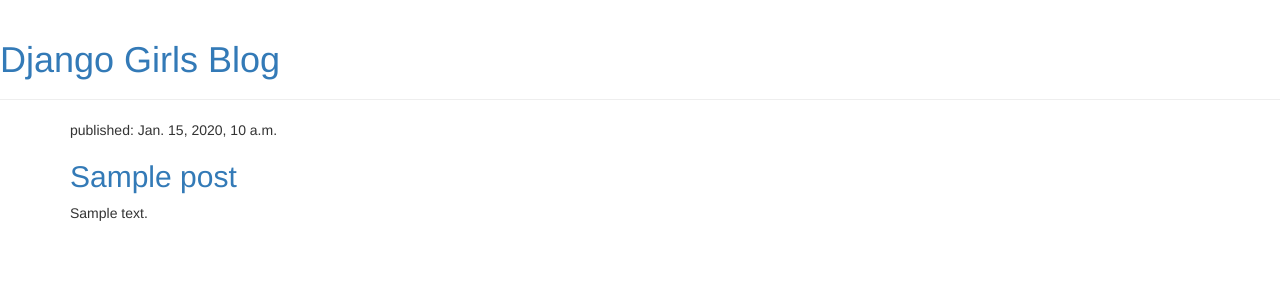
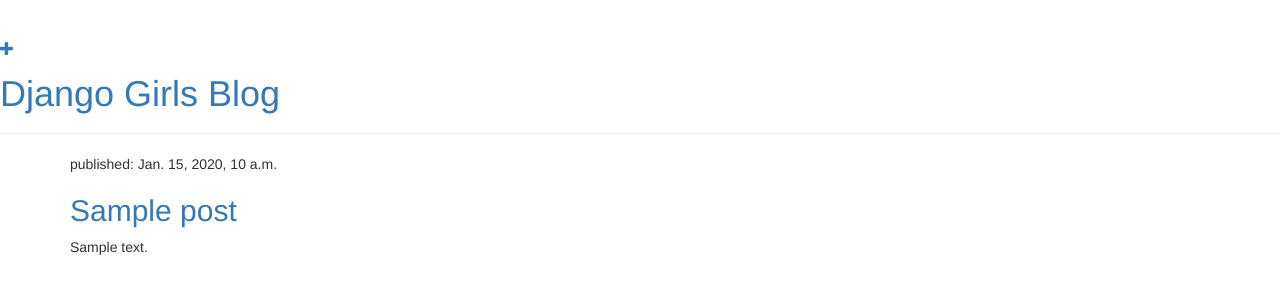
Before and after one commit to Kamilla2586/my-first-blog, a Django app: template blog/templates/blog/post_list.html in a window 1280 px wide. Shown: the top 300 px of the page. Run offline with Django 3.2, Linux system fonts and the light colour scheme; the template is opened without the code that fills it: most values are stand-ins (such as "Sample title", 1, 10 or a date in 2020); some libraries are stand-ins or nearby versions.

Commit message:
add glyphicon-plus in top menu

```diff
--- a/blog/templates/blog/base.html
+++ b/blog/templates/blog/base.html
@@ -19,6 +19,9 @@
   </head>
   <body>
     <div class="page-header">
+      <a href="{% url 'post_new'%}" class="top-menu"
+        ><span class="glyphicon glyphicon-plus"></span
+      ></a>
       <h1><a href="/">Django Girls Blog</a></h1>
     </div>
     <div class="content container">
```
